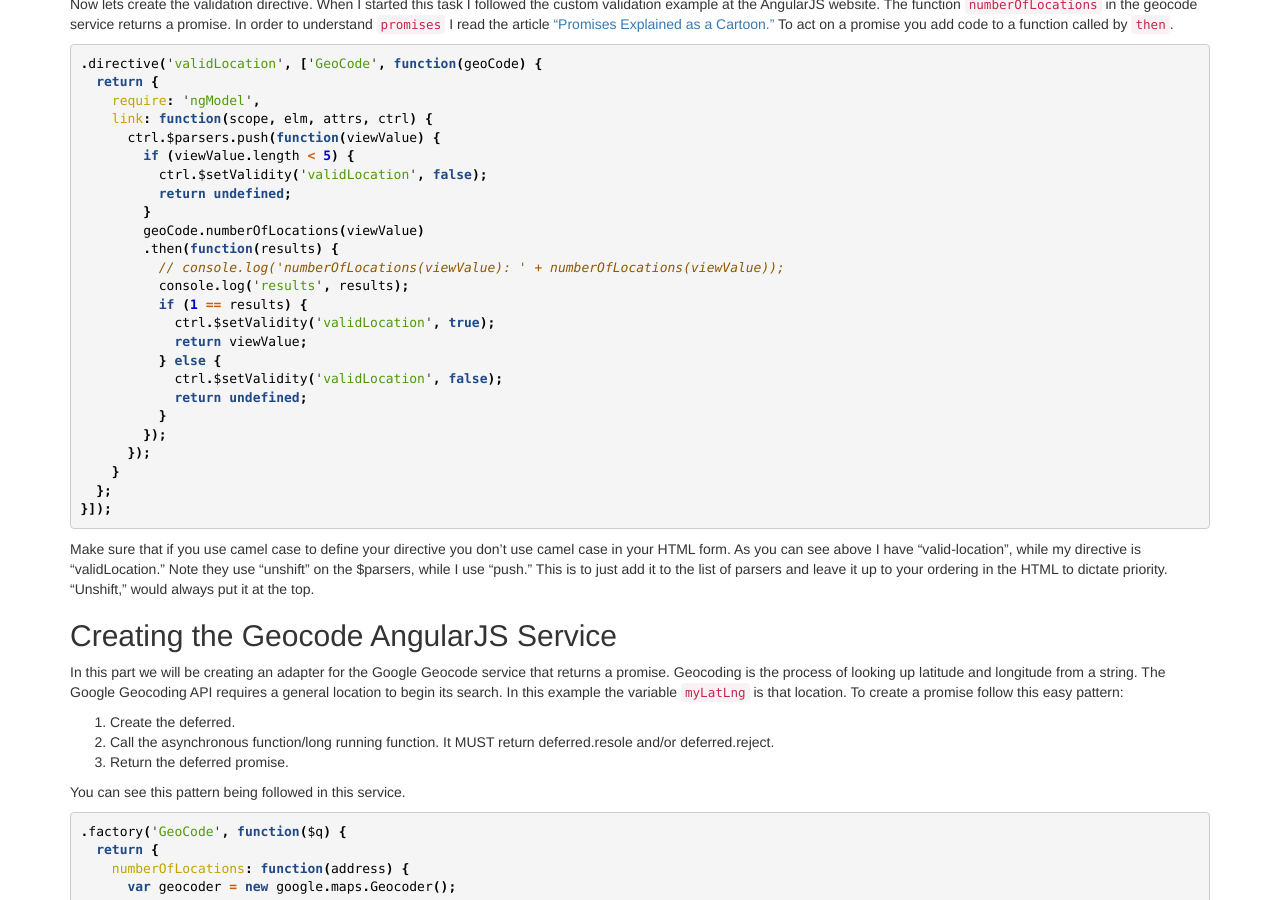
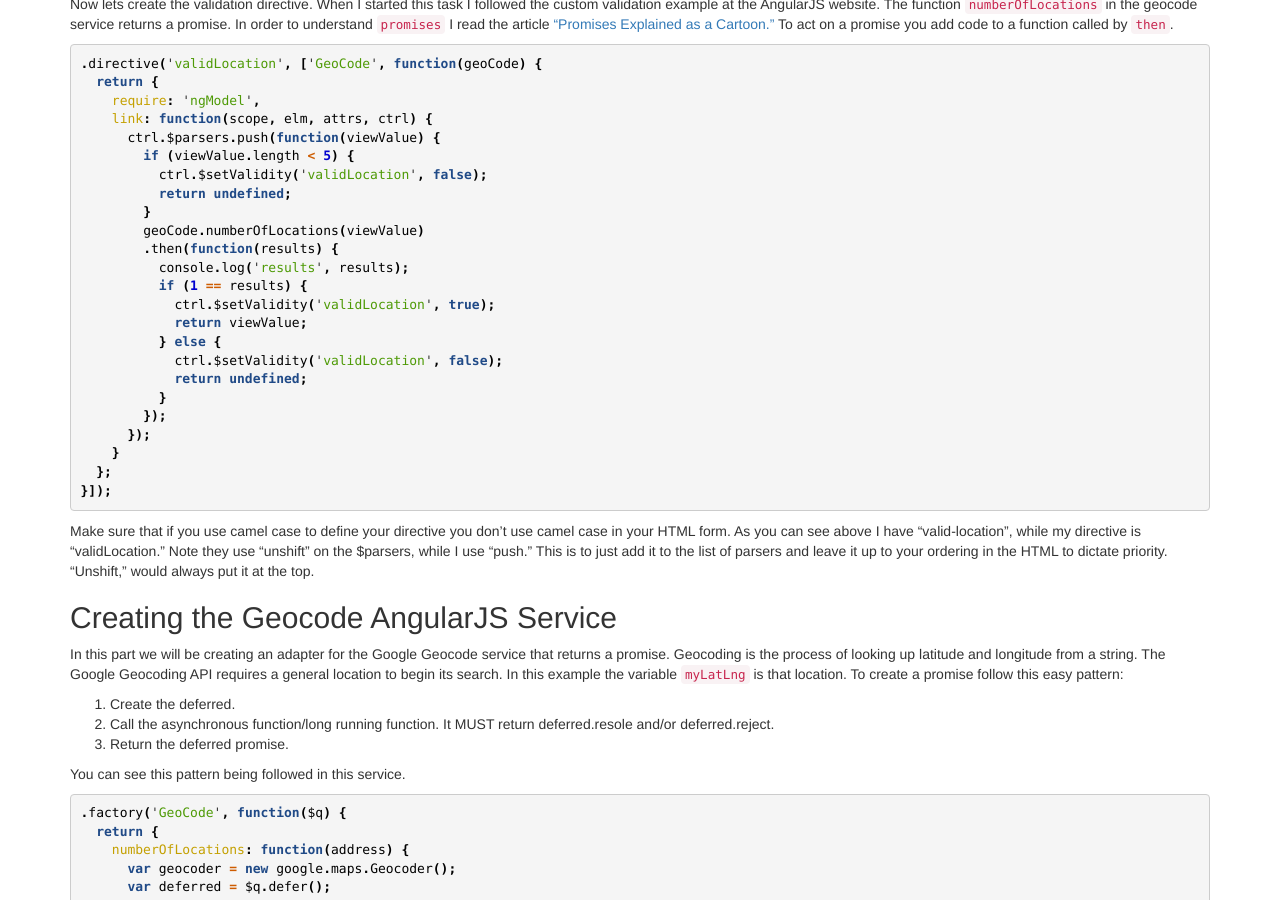
Before and after one commit to fallrisk/fallrisk.github.io, a Jekyll site: the page built from _posts/2013-11-07-AngularJS_with_Geocode_Validation.md, in a window 1280 px wide and 900 px high, scrolled down 481 px. Built offline with Jekyll 4.4.1, drawn with Linux system fonts in a browser that asks for light colours; nearby versions of some CDN libraries; comment, search, counter and statistics services are not loaded.

Commit message:
Had to get rid of a comment line inside the example code.
It detracted from the example.

```diff
--- a/_posts/2013-11-07-AngularJS_with_Geocode_Validation.md
+++ b/_posts/2013-11-07-AngularJS_with_Geocode_Validation.md
@@ -48,7 +48,6 @@ To act on a promise you add code to a function called by `then`.
         }
         geoCode.numberOfLocations(viewValue)
         .then(function(results) {
-          // console.log('numberOfLocations(viewValue): ' + numberOfLocations(viewValue));
           console.log('results', results);
           if (1 == results) {
             ctrl.$setValidity('validLocation', true);
```
